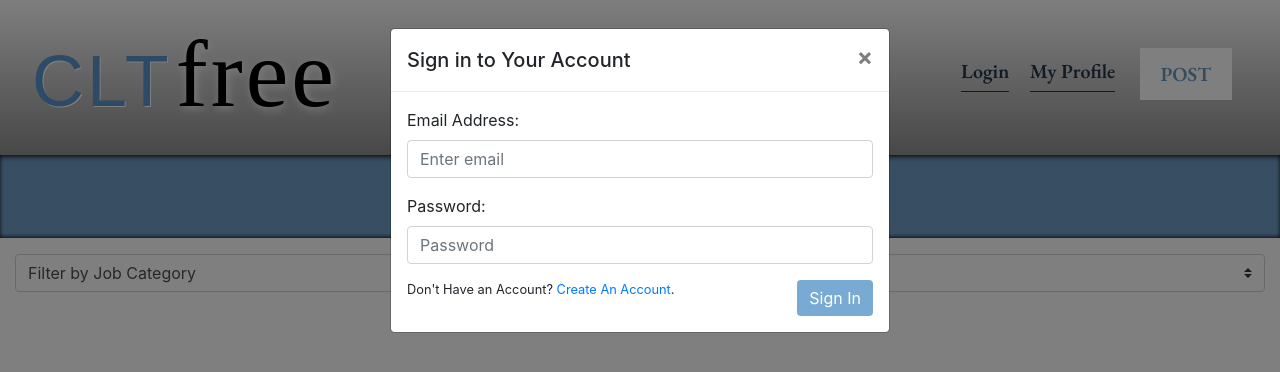
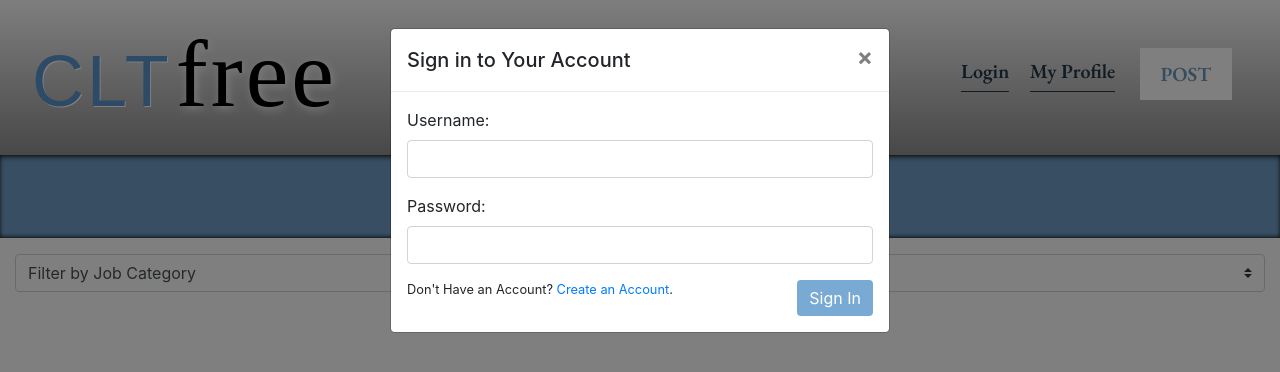
Before and after one commit to timhayes00/CLT-free, a website: page public/freelancers.html in a window 1280 px wide. Both pictures are taken after a click on the link "Login". Drawn offline with nearby package versions, Linux system fonts and the light colour scheme; no server answers; a web font is replaced by a local one.

Commit message:
changed modal logins from 'email' to 'username'

```diff
--- a/public/freelancers.html
+++ b/public/freelancers.html
@@ -36,15 +36,15 @@
         <div class="modal-body">
         <form id="sign-in-form">
             <div class="form-group">
-                <label for="exampleInputEmail1">Email Address:</label>
-                <input type="email" class="form-control" id="sign-in-email" aria-describedby="emailHelp" placeholder="Enter email">
+                <label for="exampleInputEmail1">Username:</label>
+                <input type="email" class="form-control" id="sign-in-email" aria-describedby="emailHelp" placeholder="">
             </div>
             <div class="form-group">
                 <label for="exampleInputPassword1">Password:</label>
-                <input type="password" class="form-control" id="sign-in-password" placeholder="Password">
+                <input type="password" class="form-control" id="sign-in-password" placeholder="">
             </div>
             <button type="submit" class="btn btn-primary submit">Sign In</button>
-            <small id="emailHelp" class="form-text">Don't Have an Account? <a href="" data-dismiss="modal" aria-label="Close" data-toggle="modal" data-target="#createAccountModal">Create An Account</a>.</small>
+            <small id="emailHelp" class="form-text">Don't Have an Account? <a href="" data-dismiss="modal" aria-label="Close" data-toggle="modal" data-target="#createAccountModal">Create an Account</a>.</small>
         </form>
         </div>
         </div>
@@ -64,12 +64,12 @@
         <div class="modal-body">
         <form id="sign-up-form">
             <div class="form-group">
-                <label for="exampleInputEmail1">Enter your Email Address:</label>
-                <input type="email" class="form-control" id="sign-up-email" aria-describedby="emailHelp" placeholder="Enter email">
+                <label for="exampleInputEmail1">Create a Username:</label>
+                <input type="email" class="form-control" id="sign-up-email" aria-describedby="emailHelp" placeholder="">
             </div>
             <div class="form-group">
                 <label for="exampleInputPassword1">Create a Password:</label>
-                <input type="password" class="form-control" id="sign-up-password" placeholder="Password">
+                <input type="password" class="form-control" id="sign-up-password" placeholder="">
             </div>
             <button type="submit" class="btn btn-primary submit">Create Account</button>
         </form>
```
Also changed, not shown: public/create-account.html (+2 -2 lines), public/index.html (+6 -6 lines), public/login.html (+1 -1 lines), public/profile-cms.html (+3 -3 lines), public/profile.html (+7 -7 lines), public/work-cms.html (+3 -3 lines), public/work.html (+7 -7 lines).
